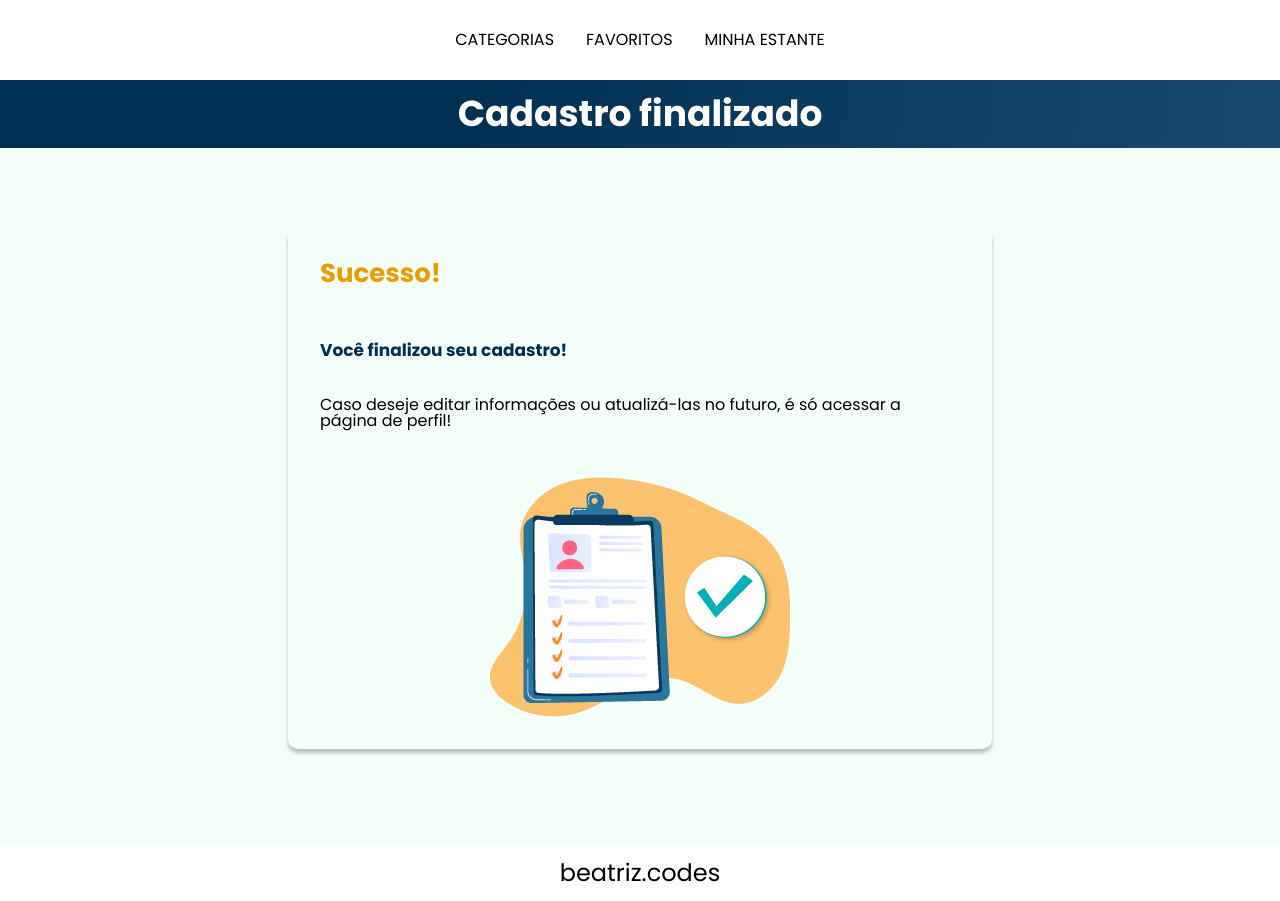
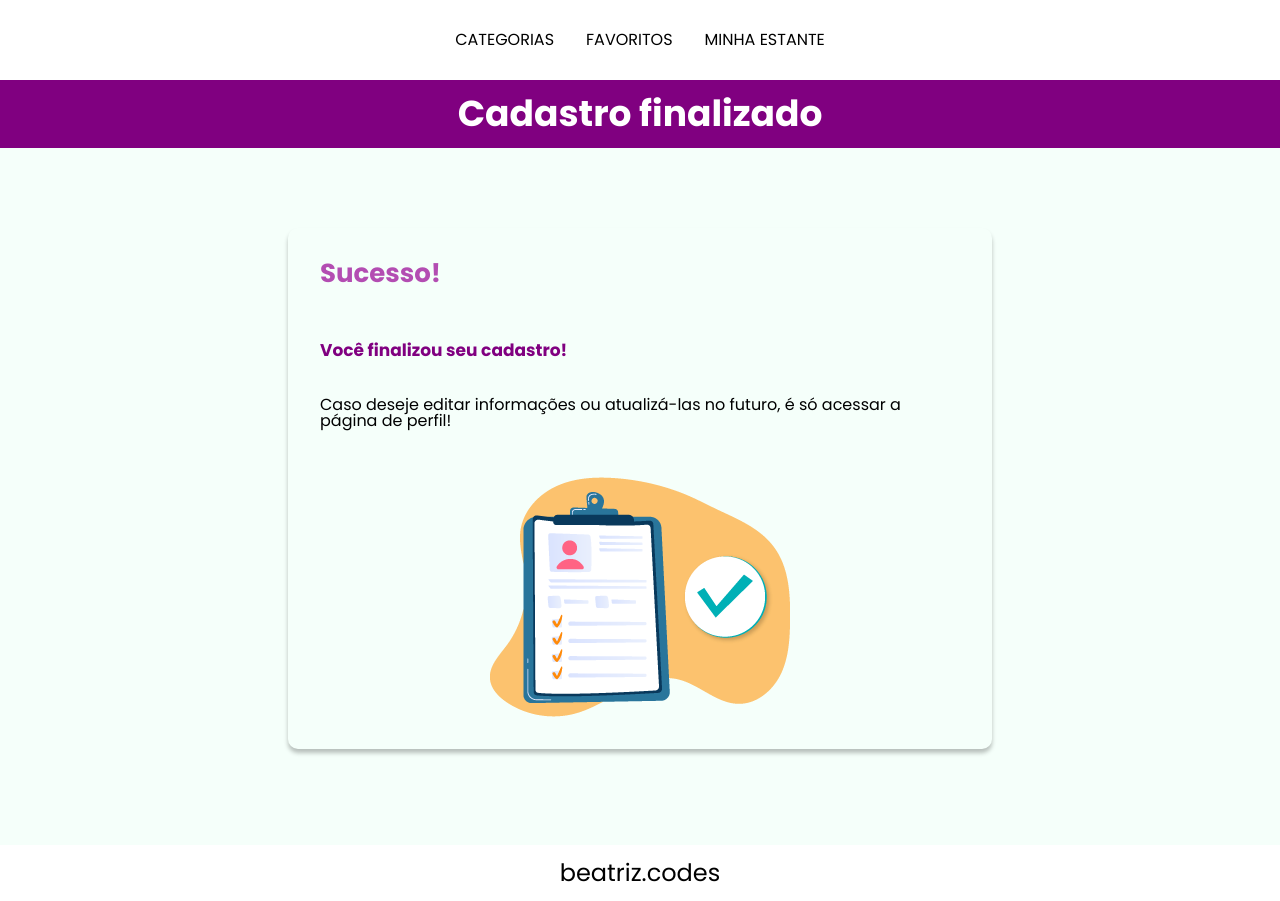
Before and after one commit to Anna-hub19/formulario-angular, an Angular app: page /sucesso in a window 1280 px wide. Built offline with nearby package versions, Linux system fonts and the light colour scheme.

Commit message:
iniciando o form

```diff
--- a/src/app/app.module.ts
+++ b/src/app/app.module.ts
@@ -7,10 +7,11 @@ import { HeaderComponent } from './components/header/header.component';
 import { FooterComponent } from './components/footer/footer.component';
 import { CadastroComponent } from './cadastro/cadastro.component';
 import { SucessoCadastroComponent } from './sucesso-cadastro/sucesso-cadastro.component';
+import { FormsModule } from '@angular/forms';
 
 @NgModule({
   declarations: [AppComponent, HeaderComponent, FooterComponent, CadastroComponent, SucessoCadastroComponent],
-  imports: [BrowserModule, AppRoutingModule],
+  imports: [BrowserModule, AppRoutingModule, FormsModule],
   providers: [],
   bootstrap: [AppComponent],
 })
--- a/src/app/cadastro/cadastro.component.html
+++ b/src/app/cadastro/cadastro.component.html
@@ -1,7 +1,7 @@
 <main class="principal">
   <h2 class="principal__titulo">Dados do cadastro</h2>
 
-  <form class="principal__formulario" id="formulario">
+  <form class="principal__formulario" id="formulario" #f="ngForm" (ngSubmit)="cadastrar(f)">
     <h3 class="principal__subtitulo">Dados pessoais</h3>
     <div class="formulario__campo">
       <label class="campo__etiqueta" for="nome">Nome Completo</label>
--- a/src/app/cadastro/cadastro.component.ts
+++ b/src/app/cadastro/cadastro.component.ts
@@ -1,5 +1,6 @@
 import { Router } from '@angular/router';
 import { Component, OnInit } from '@angular/core';
+import { NgForm } from '@angular/forms';
 
 @Component({
   selector: 'app-cadastro',
@@ -13,7 +14,13 @@ export class CadastroComponent implements OnInit {
   ngOnInit(): void {
   }
 
-  cadastrar(){
-      console.log('Formulário enviado');
+  cadastrar(form: NgForm){
+    if(form.valid){
+      this.router.navigate(['./sucesso'])
+    }
+    else{
+      alert('formulario invalido')
+    }
+      console.log(form);
   }
 }
--- a/src/app/sucesso-cadastro/sucesso-cadastro.component.css
+++ b/src/app/sucesso-cadastro/sucesso-cadastro.component.css
@@ -1,5 +1,5 @@
 .banner {
-  background: var(--azul-degrade);
+  background: #800080;
   color: var(--branco);
   text-align: center;
   padding: 1em;
@@ -34,14 +34,14 @@
   font-style: normal;
   font-weight: 700;
   font-size: 26px;
-  color: var(--laranja)
+  color: #b34db2;
 }
 
 .principal__subtitulo {
   font-weight: 700;
   font-size: 17px;
   line-height: 26px;
-  color: var(--azul);
+  color: #800080;
   margin: 3em 0 2em 0;
 }
 
```
